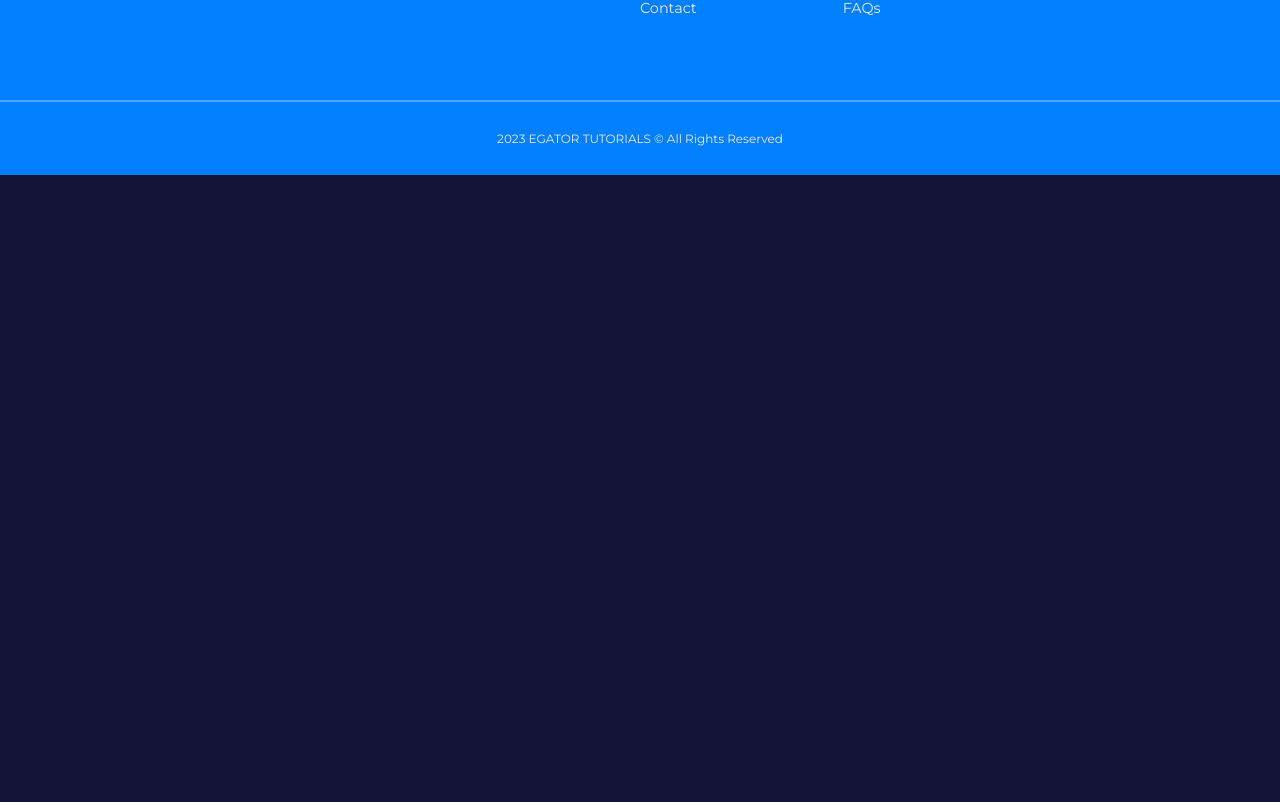
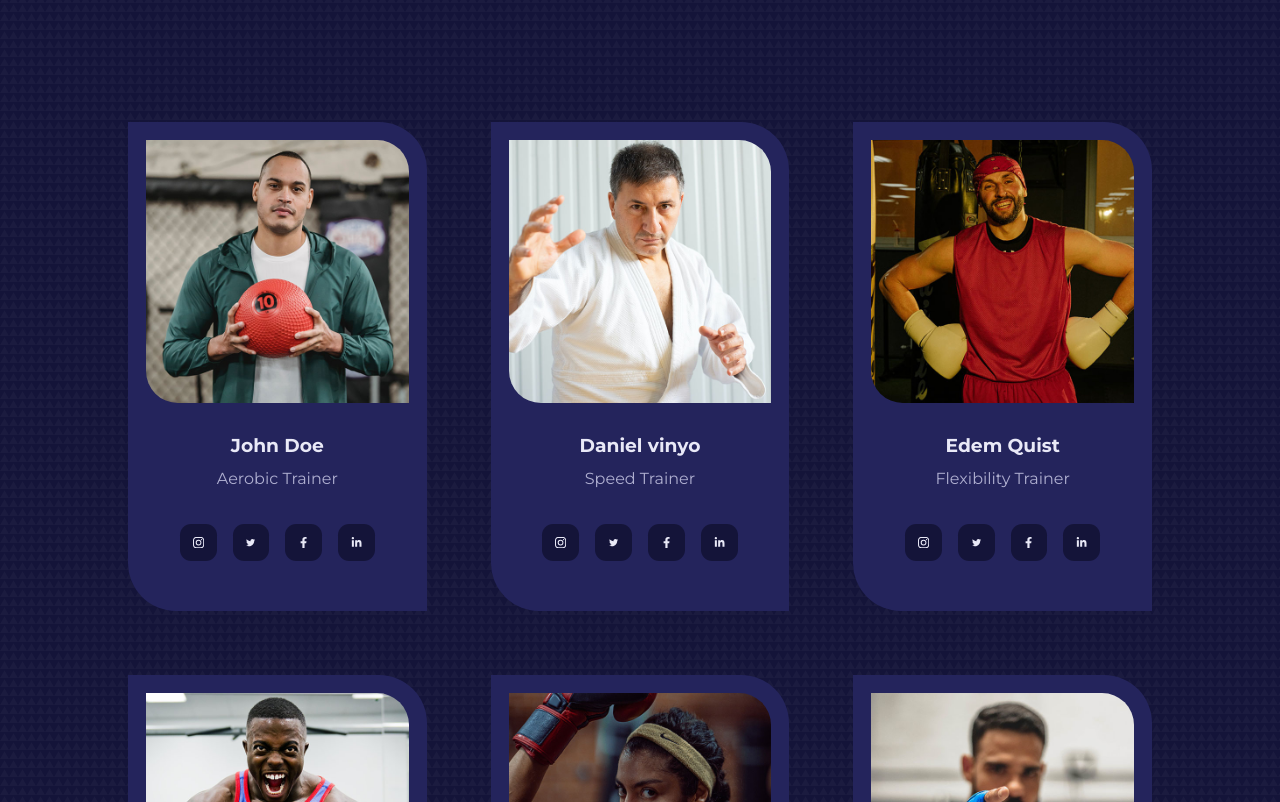
Before and after one commit to wan-web/React-tutorial-health-website-, a React (Create React App) app: page /trainers in a window 1280 px wide. Shown: the part 438-1240 px from the top of the page. Before the commit the page ends 800 px from the top, so only its background shows below. Built offline with nearby package versions, Linux system fonts and the light colour scheme.

Commit message:
웹사이트 완성

```diff
--- /dev/null
+++ b/src/components/Trainer.jsx
@@ -0,0 +1,22 @@
+import Card from '../UI/Card';
+
+const Trainer = ({image, name, job, socials}) => {
+  return (
+    <Card className="trainer">
+      <div className="trainer__img">
+        <img src={image} alt={name} />
+      </div>
+      <h3>{name}</h3>
+      <p>{job}</p>
+      <div className="trainer__socials">
+        {
+          socials.map( ({icon, link}, index) => (
+            <a href={link} key={index} target="_blank" rel="noreferrer noopener">{icon}</a>
+          ))
+        }
+      </div>
+    </Card>
+  )
+}
+
+export default Trainer
--- a/src/index.css
+++ b/src/index.css
@@ -33,7 +33,7 @@
   color: var(--color-gray-200);
   line-height: 1.7;
   overflow-x: hidden;
-  background: var(--color-gray-600);
+  background: var(--color-gray-600) url('./images/bg_texture.png');
 }
 
 .container {
--- a/src/pages/notFound/NotFound.jsx
+++ b/src/pages/notFound/NotFound.jsx
@@ -1,8 +1,14 @@
-import React from 'react'
+import './notFound.css';
+import { Link } from 'react-router-dom';
 
 const NotFound = () => {
   return (
-    <div>NotFound</div>
+    <section>
+      <div className="container notfound__container">
+        <h2>Page Not Found</h2>
+        <Link to='/' className='btn'>Go Back Home</Link>
+      </div>
+    </section>
   )
 }
 
--- a/src/pages/notFound/notFound.css
+++ b/src/pages/notFound/notFound.css
@@ -0,0 +1,9 @@
+.notfound__container {
+  text-align: center;
+  padding-top: 8rem;
+}
+
+.notfound__container .btn {
+  margin-top: 2rem;
+  display: inline-block;
+}
--- a/src/pages/plans/Plans.jsx
+++ b/src/pages/plans/Plans.jsx
@@ -1,8 +1,37 @@
 import './plans.css';
+import {plans} from '../../data';
+import Header from '../../components/Header';
+import HeaderImage from '../../images/header_bg_4.jpg';
+import Card from '../../UI/Card';
 
 const Plans = () => {
+
   return (
-    <div>Plans</div>
+    <>
+      <Header title="Membership Plans" image={HeaderImage}>
+        Lorem, ipsum dolor sit amet consectetur adipisicing elit. Placeat, sit?
+      </Header>
+      <section className='plans'>
+        <div className="container plans__container">
+          {
+            plans.map( ({id, name, desc, price, features}) => (
+              <Card key={id} className="plan">
+                <h3>{name}</h3>
+                <small>{desc}</small>
+                <h1>{`$${price}`}</h1><h2>/mo</h2>
+                <h4>Features</h4>
+                {
+                  features.map( ({feature, available}, index) => (
+                    <p key={index} className={!available ? 'disabled' : ''}>{feature}</p>
+                  ))
+                }
+                <button className='btn lg'>Choose Plan</button>
+              </Card>
+            ))
+          }
+        </div>
+      </section>
+    </>
   )
 }
 
--- a/src/pages/plans/plans.css
+++ b/src/pages/plans/plans.css
@@ -0,0 +1,60 @@
+.plans__container {
+  display: grid;
+  grid-template-columns: repeat(3, 1fr);
+  gap: 3rem;
+}
+
+.plan h3 {
+  margin-bottom: 0.8rem;
+}
+
+.plan small {
+  margin-bottom: 2rem;
+}
+
+.plan h1 {
+  color: var(--color-primary-variant);
+  display: inline;
+}
+
+.plan h2 {
+  display: inline;
+  color: var(--color-gray-400);
+}
+
+.plan h4 {
+  margin-top: 2rem;
+}
+
+.plan p {
+  margin-top: 1rem;
+  color: var(--color-gray-100);
+}
+
+.plan p.disabled {
+  color: var(--color-gray-400);
+}
+
+.plan button {
+  margin-top: 3rem;
+  cursor: pointer;
+}
+
+/* MEDIA QUERIES */
+@media screen and (max-width: 1024px) {
+  .plans__container {
+    grid-template-columns: repeat(2, 1fr);
+    gap: 2rem;
+  }
+}
+
+@media screen and (max-width: 600px) {
+  .plans__container {
+    grid-template-columns: 1fr;
+  }
+
+  .plan {
+    width: 90%;
+    margin-inline: auto;
+  }
+}
--- a/src/pages/trainers/Trainers.jsx
+++ b/src/pages/trainers/Trainers.jsx
@@ -1,8 +1,36 @@
 import './trainers.css';
+import Header from '../../components/Header';
+import HeaderImage from '../../images/header_bg_5.jpg';
+import {trainers} from '../../data';
+import {BsInstagram} from 'react-icons/bs';
+import {AiOutlineTwitter} from 'react-icons/ai';
+import {FaFacebookF} from 'react-icons/fa';
+import { FaLinkedinIn } from 'react-icons/fa';
+import Trainer from '../../components/Trainer';
+
 
 const Trainers = () => {
+  console.log(trainers);
   return (
-    <div>Trainers</div>
+    <>
+      <Header title='Our Trainers' image={HeaderImage}>
+        Lorem ipsum, dolor sit amet consectetur adipisicing elit. Obcaecati libero hic dignissimos labore est. Optio.
+      </Header>
+      <section className='trainers'>
+        <div className="container trainers__container">
+          {
+            trainers.map( ({id,image,name,job,socials}) => (
+              <Trainer key={id} image={image} name={name} job={job} socials={[
+                {icon: <BsInstagram />, link: socials[0]},
+                {icon: <AiOutlineTwitter />, link: socials[1]},
+                {icon: <FaFacebookF />, link: socials[2]},
+                {icon: <FaLinkedinIn />, link: socials[3]},
+              ]} />
+            ))
+          }
+        </div>
+      </section>
+    </>
   )
 }
 
--- a/src/pages/trainers/trainers.css
+++ b/src/pages/trainers/trainers.css
@@ -0,0 +1,64 @@
+.trainers__container {
+  display: grid;
+  grid-template-columns: repeat(3, 1fr);
+  gap: 4rem;
+}
+
+.card.trainer {
+  padding: 1rem;
+}
+
+.trainer__img {
+  border-radius: 0 2rem;
+  overflow: hidden;
+}
+
+.trainer h3 {
+  margin-top: 2rem;
+}
+
+.trainer p {
+  margin-top: 0.5rem;
+}
+
+.trainer__socials {
+  display: flex;
+  gap: 1rem;
+  justify-content: center;
+  align-items: center;
+  margin: 2rem 0;
+}
+
+.trainer__socials a {
+  font-size: 0.7rem;
+  background: var(--color-gray-600);
+  padding: 0.8rem;
+  border-radius: 0.7rem;
+  transition: var(--transition);
+  display: flex;
+}
+
+.trainer:hover a {
+  background: var(--color-gray-500);
+}
+
+/* MEDIA QUERIES */
+@media screen and (max-width: 1024px) {
+  .trainers__container {
+    grid-template-columns: 1fr 1fr;
+    gap: 2.5rem;
+  }
+}
+
+/* MEDIA QUERIES */
+@media screen and (max-width: 600px) {
+  .trainers__container {
+    grid-template-columns: 1fr;
+    gap: 2rem;
+  }
+
+  .card.trainer {
+    width: 90%;
+    margin-inline: auto;
+  }
+}
```
